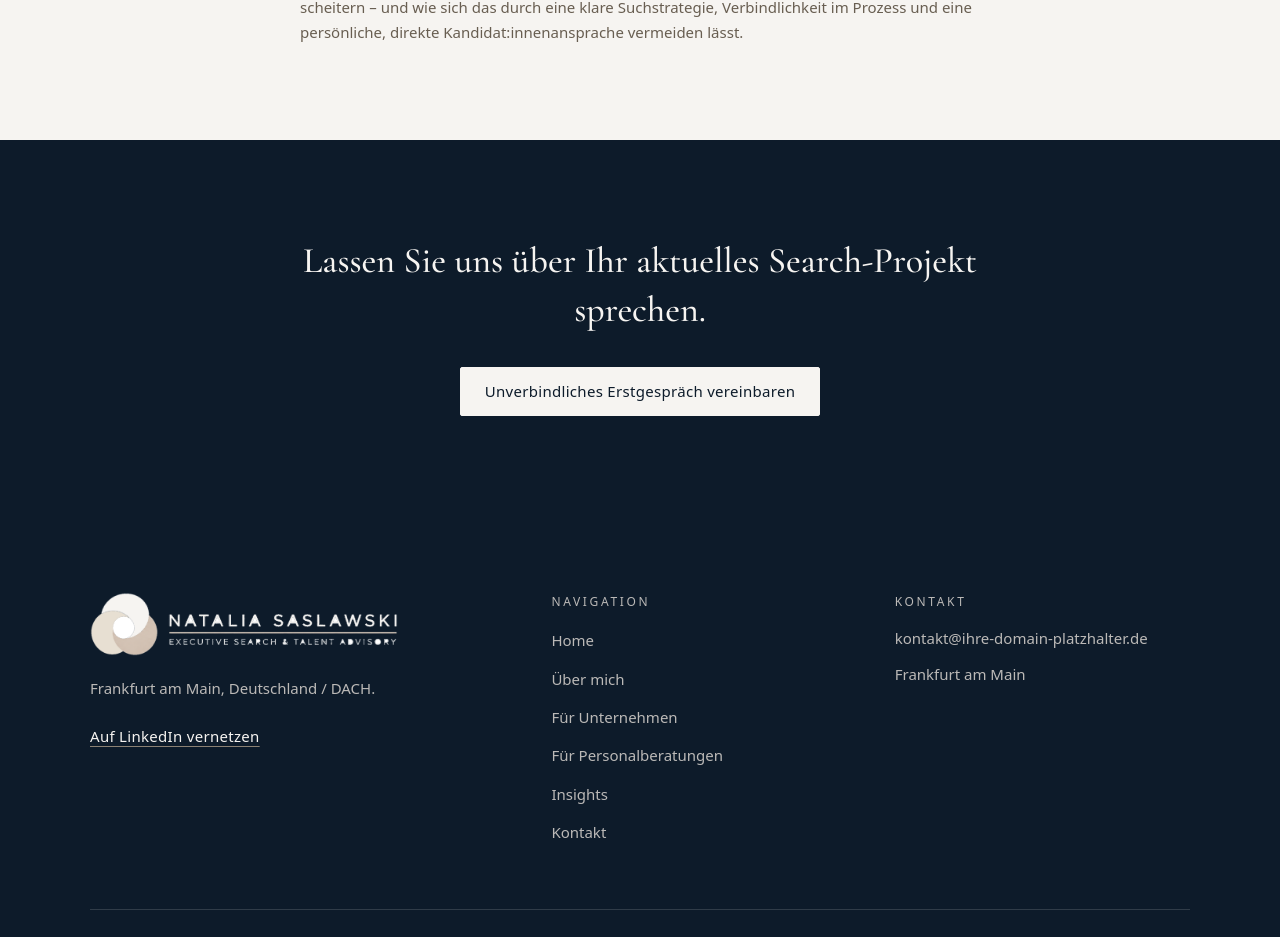
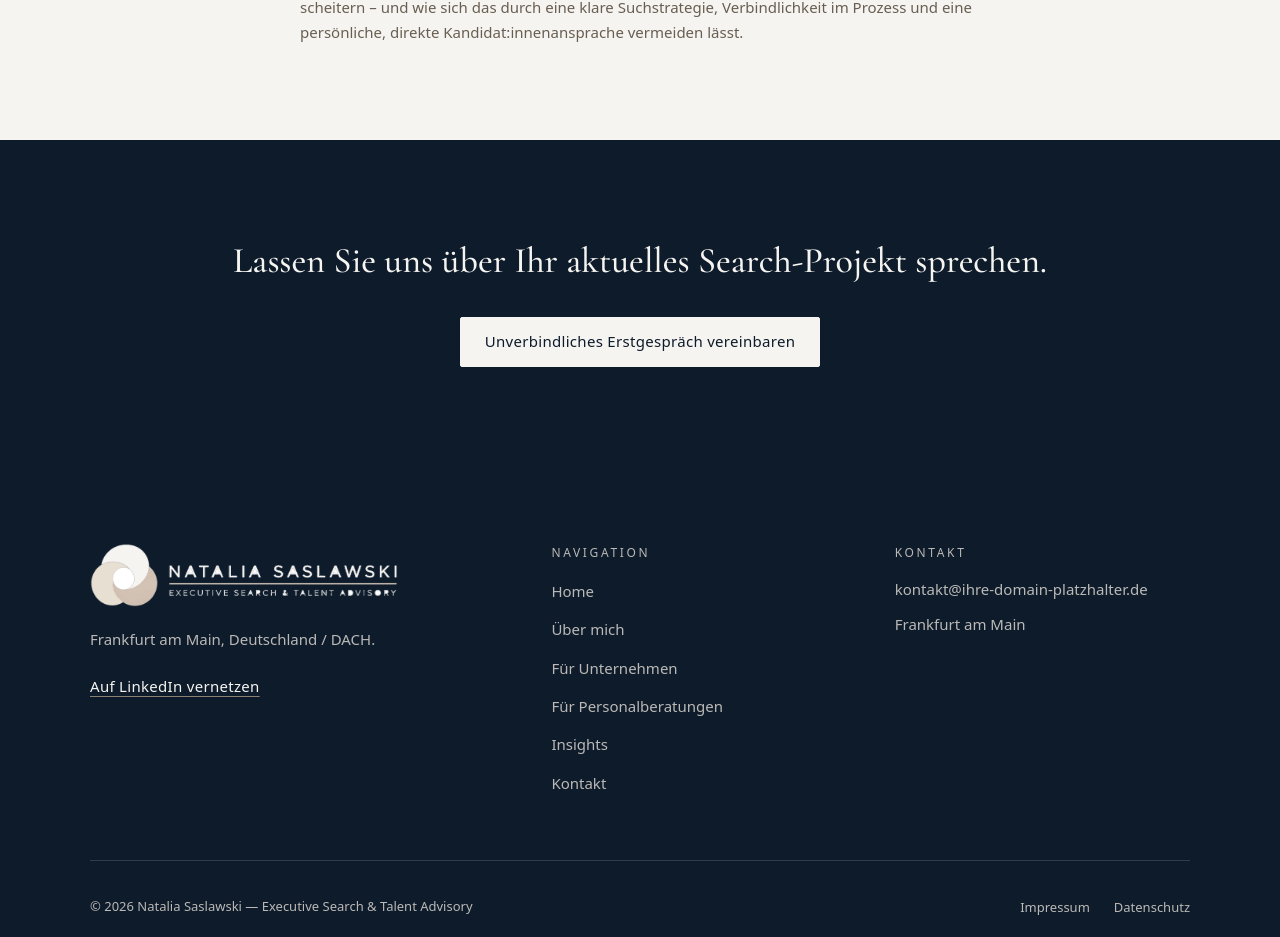
Before and after one commit to nataliasaslawski/Website, a Next.js app: page /ueber-mich in a window 1280 px wide. Shown: the part 2259-3196 px from the top of the page. Built offline with nearby package versions, Linux system fonts and the light colour scheme.

Commit message:
Widen final CTA container on Über mich so headline fits one line
Same font size; the section container just uses the standard (wider)
width instead of the narrow one, which has no visible effect on the
centered button below it.

Co-Authored-By: Claude Sonnet 5 <noreply@anthropic.com>

```diff
--- a/src/app/ueber-mich/page.tsx
+++ b/src/app/ueber-mich/page.tsx
@@ -124,7 +124,7 @@ export default function UeberMichPage() {
       </section>
 
       <section className="bg-surface-inverse text-text-inverse">
-        <Container narrow className="py-16 text-center md:py-24">
+        <Container className="py-16 text-center md:py-24">
           <h2 className="font-display text-2xl font-medium leading-snug md:text-[2.25rem]">
             Lassen Sie uns über Ihr aktuelles Search-Projekt sprechen.
           </h2>
```
